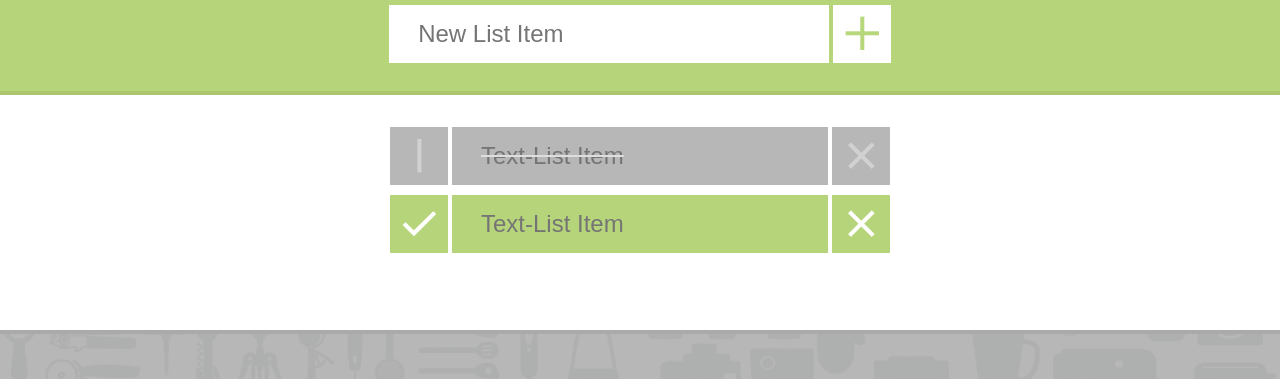
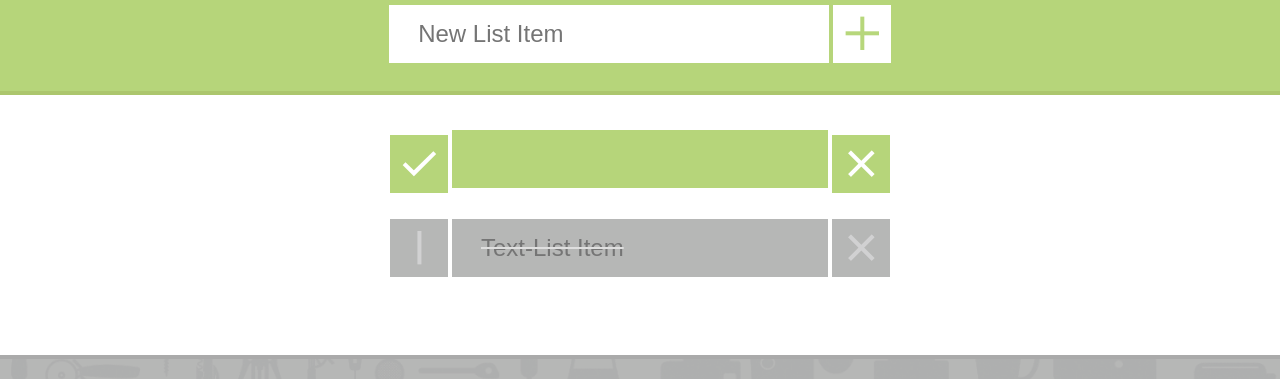
Before and after one commit to im4pepper/shopping-list, a plain HTML site: page index.html in a window 1280 px wide. Both pictures are taken after a click on the button 861 px from the left and 271 px from the top of the page. Shown: the part 237-616 px from the top of the page. Drawn offline with Linux system fonts and the light colour scheme.

Commit message:
functioning added item element and revised css

```diff
--- a/css/list-styles.css
+++ b/css/list-styles.css
@@ -120,10 +120,6 @@ a:link {
 	vertical-align: bottom;
 }
 
-#list ul {
-	text-align: center;
-}
-
 .button, #replace  {
 	border: none;
 	padding: 0;
@@ -163,7 +159,6 @@ a:link {
     background-repeat: no-repeat;
     height: 58px;
 	width: 58px;
-	display: inline-block;
 	vertical-align: bottom;
 	margin-bottom: 10px;
 }
@@ -175,13 +170,12 @@ a:link {
 .button, #check  {
 	border: none;
 	padding: 0;
-	margin: 0;
+	margin: 0 0 10px -10px;
 	background-color: #B6D57A;
 	background-image: url('../images/check.png');
     background-repeat: no-repeat;
     height: 58px;
 	width: 58px;
-	display: inline-block;
 	vertical-align: bottom;
 	margin-bottom: 10px;
 }
@@ -193,15 +187,16 @@ a:link {
     display: inline-block;
     font-size: 24px;
     height: 1.43em;
-    /* line-height: 24pt; */
-    /* margin-left: 0.2em; */
+    line-height: 24pt;
+    margin-left: 0.18em;
+    margin-right: 0.16em;
     margin-bottom: 10px;
     padding: 0.5em 0em 0.5em 1.2em;
     text-align: left;
     width: 14.45em;
 }
 
-.button, #added-remove  {
+.button, #added-remove {
 	border: none;
 	padding: 0;
 	margin: 0;
@@ -216,7 +211,7 @@ a:link {
 }
 
 .list-items {
-	padding: 2em 0 4.2em 0;
+	padding: 1.2em 0 4.2em 0;
 	/* text-align: center; */
 	background-color: #FFFFFF;
 	background-size: cover;
@@ -227,11 +222,14 @@ a:link {
 }
 
 .list-items #list {
-	display: block;
 	max-width: 35em;
 	margin-bottom: 0.6em;
 	margin-left: auto;
 	margin-right: auto;
+}
+
+#list ul {
+	list-style-type: none;
 }
 
 .footer {
--- a/index.html
+++ b/index.html
@@ -20,18 +20,20 @@
     		</div>
 	</section>
 	<section class="list-items">
-
+		<div id="list">
+			<ul> </ul>
+		</div>
 
 		<div class="input-checked">
 				<button type="submit" id="replace" name="replace"></button>
         		<input id="checked-item" type="text" name="checked-item" autocomplete="off" placeholder="Text-List Item">
         		<button type="submit" id="checked-remove" name="checked-remove"></button>
     		</div>
-    	<div class="input-added">
+    	<!--<div class="input-added">
     		<button type="submit" id="check" name="check"></button>
-        		<input id="added-item" type="text" name="added-item" autocomplete="off" placeholder="Text-List Item">
+        		<span id="added-item" type="text" name="added-item" autocomplete="off" placeholder="Text-List Item"></span>
         		<button type="submit" id="added-remove" name="added-remove"></button>
-    		</div>
+    		</div>-->
     	<!--<div class="input-remove">
     		<button type="submit" id="replace" name="replace"></button>
         		<input id="remove-item" type="text" name="remove-item" autocomplete="off" placeholder="Text-List Item">
--- a/js/app.js
+++ b/js/app.js
@@ -1,21 +1,32 @@
 $(document).ready(function() {
+	var checkButton = '<button type="submit" id="check" name="check"></button>'
+	var removeButton = '<button type="submit" id="added-remove" name="added-remove"></button>'
 
  $('#add').on("click", function() {
-    console.log( 'clicking the + icon works' );
-    /* alert('I made the click work'); */
-    var new_task = $('#add-items').val();
-    $('#list ul').append('<li>'+new_task+'</li>');
+    buildList()
+    });
+
+function buildList() {
+    var inputText = $('#add-items').val();
+    var inputSpan = '<span id='+"added-item"+'>'+ inputText +'</span>'
+    var listItem = '<li>'+ checkButton + inputSpan + removeButton +'</li>'
+    $('#list ul').append(listItem);
+    $('#add-items').val('');
     return false;
-    });
+}
 
  $('#add-items').keydown(function (e) {
  	if (e.keyCode == 13) {
+        buildList()
  		/* postItem(); */
- 	console.log( 'keydown the enter key works' );
+ 	console.log('keydown the enter key works');
     /* alert('I made the enter work'); */
  	}
  });
-
+ /*
+ $('#add-items').val();{
+ value = $("#add-items").val();
+ }*/
 /*$('#list').on('click', '.delete', function(e){e.preventDefault(); $(this).parent().remove()});*/
 
 });
```
